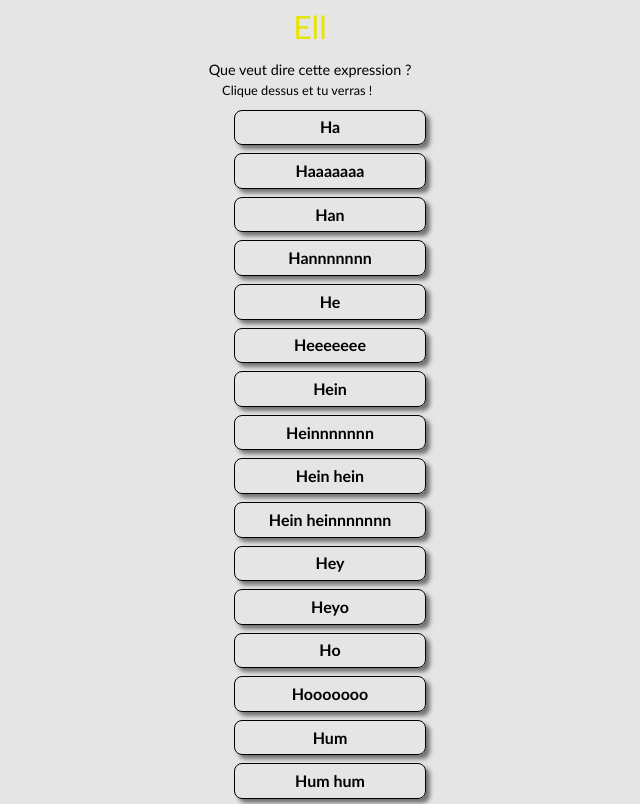
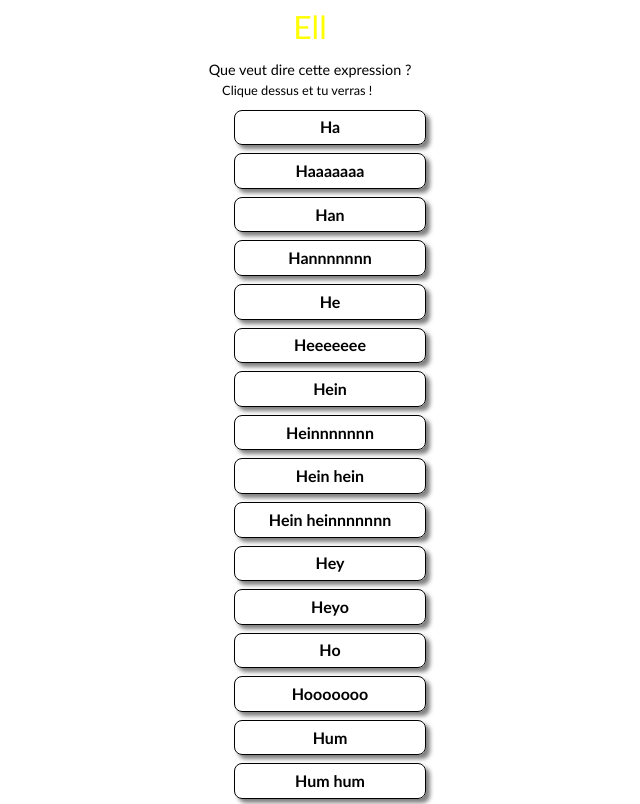
Before and after one commit to MJMyjoy/Majoie-et-ses-exercices, a plain HTML site: page ell/index.html in a window 1280 px wide. Shown: the top 804 px of the page, without its empty margins (330-970 px from the left). Drawn offline with Linux system fonts and the light colour scheme.

Commit message:
mise a jour de Ell

```diff
--- a/ell/index.html
+++ b/ell/index.html
@@ -3,7 +3,7 @@
 <head>
     <meta charset="UTF-8">
     <meta name="viewport" content="width=device-width, initial-scale=1.0">
-    <meta name="theme-color" content="rgba(255, 255, 255, 0.9)">
+
     <title>Ell</title>
     <link rel="stylesheet" href="styles.css">
     <script src="scripts.js" defer></script>
--- a/ell/styles.css
+++ b/ell/styles.css
@@ -11,17 +11,7 @@ body
     margin: 0em;
     padding: 0em;
     font-family: 'Trebuchet MS', 'Lucida Sans Unicode', 'Lucida Grande', 'Lucida Sans', Arial, sans-serif;
-    background-color: black;
-}
-main
-{
-    opacity: 0.9;
-    margin: 0em;
-    padding: 0em;
-    box-sizing: none;
-    background-color: white;
     width: 100%;
-    height: 100%;
 }
 
 ul
@@ -101,13 +91,9 @@ li
     margin: 0.5em auto;
     padding: 0.3em;
     cursor: pointer;
-    transition: all 1s ease-in-out;
     box-shadow: 4px 4px 4px 0 rgba(0, 0, 0, 0.5);
 }
-li:hover
-{
-    background-color: rgba(255, 255, 0, 0.4);
-}
+
 
 footer
 {
```
